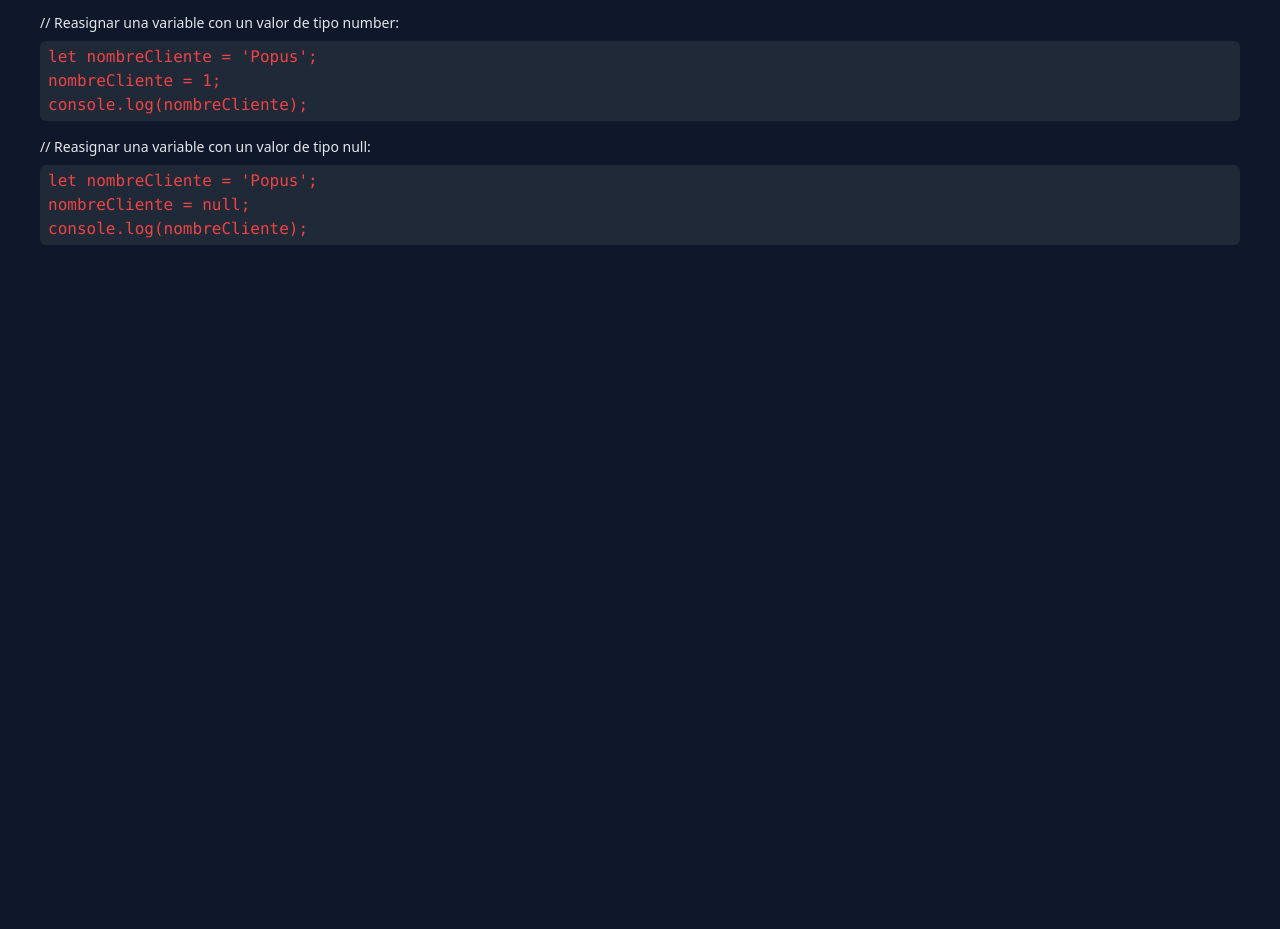
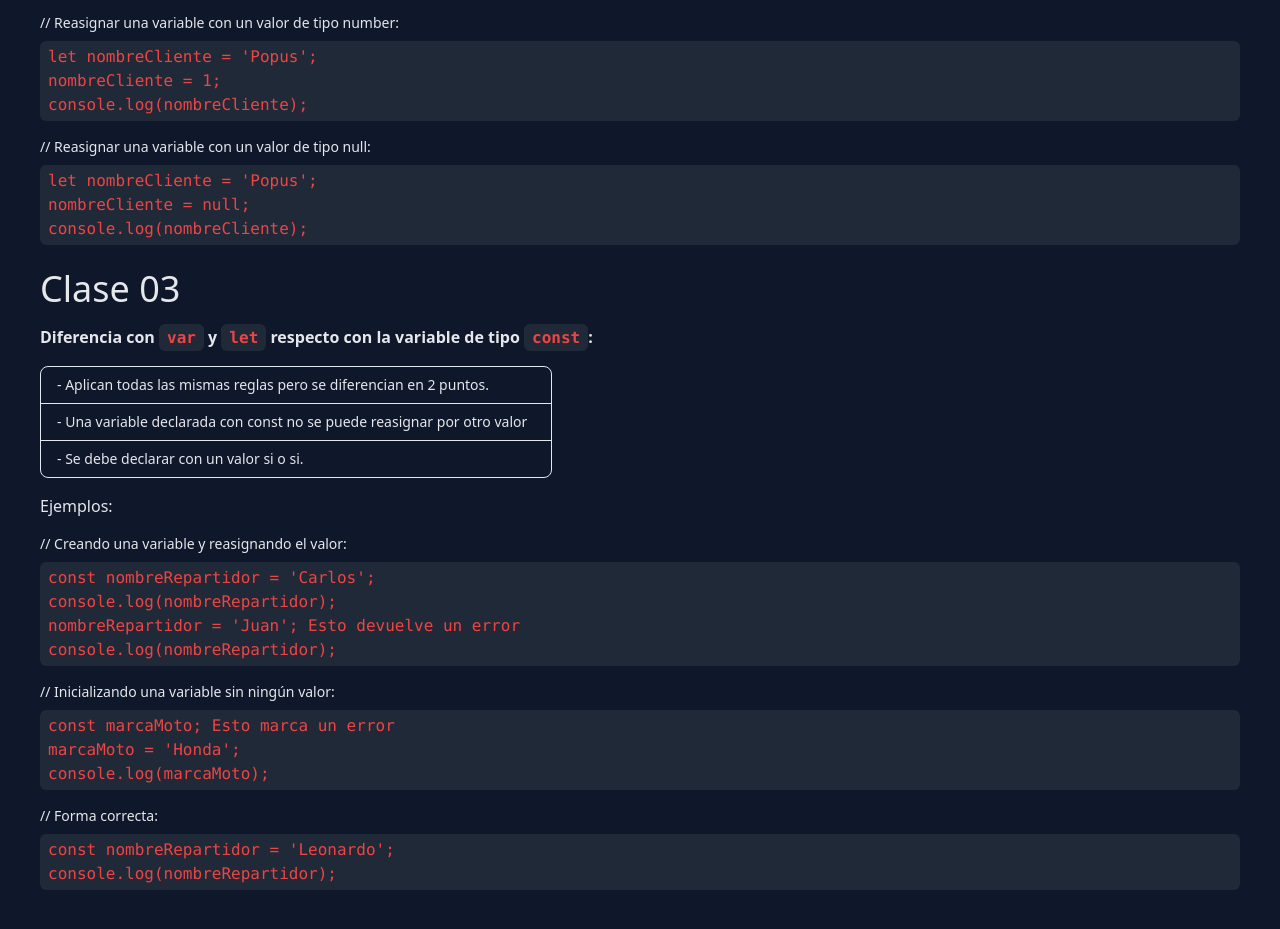
Before and after one commit to leoromero97/curso-javascript, a plain HTML site: page 00-variables/index.html in a window 1280 px wide. Shown: the part 2467-3396 px from the top of the page. Before the commit the page ends 2752 px from the top, so only its background shows below. Drawn offline with nearby package versions, Linux system fonts and the light colour scheme.

Commit message:
Clase 03: - Agregue el contenido de la clase 3 variables, const - Agregue ejemplos en el archivo 03-class.js

```diff
--- a/00-variables/index.html
+++ b/00-variables/index.html
@@ -236,11 +236,70 @@
         </code>
       </div>
     </section>
+    <section class="flex flex-col gap-4">
+      <h3 class="text-4xl">Clase 03</h3>
+      <span class="font-semibold">
+        Diferencia con
+        <code class="bg-gray-800 rounded-md px-2 py-1 text-red-500">var</code>
+        y
+        <code class="bg-gray-800 rounded-md px-2 py-1 text-red-500">let</code>
+        respecto con la variable de tipo
+        <code class="bg-gray-800 rounded-md px-2 py-1 text-red-500">const</code>:
+      </span>
+      <ul class="w-full max-w-lg text-sm font-medium  border border-slate-200 rounded-lg">
+        <li class="w-full px-4 py-2 border-b border-gray-200 rounded-t-lg dark:border-gray-600">
+          - Aplican todas las mismas reglas pero se diferencian en 2 puntos.
+        </li>
+        <li class="w-full px-4 py-2 border-b border-gray-200 dark:border-gray-600">
+          - Una variable declarada con const no se puede reasignar por otro valor
+        </li>
+        <li class="w-full px-4 py-2 rounded-b-lg">
+          - Se debe declarar con un valor si o si.
+        </li>
+      </ul>
+      <span>Ejemplos:</span>
+      <div class="flex flex-col gap-2">
+        <span class="text-sm font-medium">
+          // Creando una variable y reasignando el valor:
+        </span>
+        <code class="bg-gray-800 rounded-md px-2 py-1 text-red-500">
+          const nombreRepartidor = 'Carlos';
+          <br>
+          console.log(nombreRepartidor);
+          <br>
+          nombreRepartidor = 'Juan'; Esto devuelve un error
+          <br>
+          console.log(nombreRepartidor);
+        </code>
+      </div>
+      <div class="flex flex-col gap-2">
+        <span class="text-sm font-medium">
+          // Inicializando una variable sin ningún valor:
+        </span>
+        <code class="bg-gray-800 rounded-md px-2 py-1 text-red-500">
+          const marcaMoto; Esto marca un error
+          <br>
+          marcaMoto = 'Honda';
+          <br>
+          console.log(marcaMoto);
+        </code>
+      </div>
+      <div class="flex flex-col gap-2">
+        <span class="text-sm font-medium">
+          // Forma correcta:
+        </span>
+        <code class="bg-gray-800 rounded-md px-2 py-1 text-red-500">
+          const nombreRepartidor = 'Leonardo';
+          <br>
+          console.log(nombreRepartidor);
+        </code>
+      </div>
+    </section>
   </main>
 </body>
 <script src="https://cdnjs.cloudflare.com/ajax/libs/flowbite/1.8.1/flowbite.min.js"></script>
 <!-- <script src="./js/01-class.js"></script> -->
-<script src="./js/02-class.js"></script>
+<!-- <script src="./js/02-class.js"></script> -->
 <script src="./js/03-class.js"></script>
 
 </html>
--- a/00-variables/js/03-class.js
+++ b/00-variables/js/03-class.js
@@ -1 +1,24 @@
-/* Existen 3 (tres) formas de declarar una variable */
+/*
+Diferencias y ejemplos con la variable de tipo const y let:
+- Aplican todas las mismas reglas pero se diferencian en 2 puntos.
+- Una variable declarada con const no se puede reasignar por otro valor
+- Se debe declarar con un valor si o si.
+
+ */
+
+// Creando una variable y reasignando el valor:
+/*
+const nombreRepartidor = 'Carlos';
+console.log(nombreRepartidor);
+nombreRepartidor = 'Juan'; Esto devuelve un error
+console.log(nombreRepartidor);
+*/
+
+// Inicializando una variable sin ningún valor:
+/* const marcaMoto; Esto marca un error
+marcaMoto = 'Honda';
+*/
+
+// Forma correcta:
+const nombreRepartidor = 'Leonardo';
+console.log(nombreRepartidor);
```
